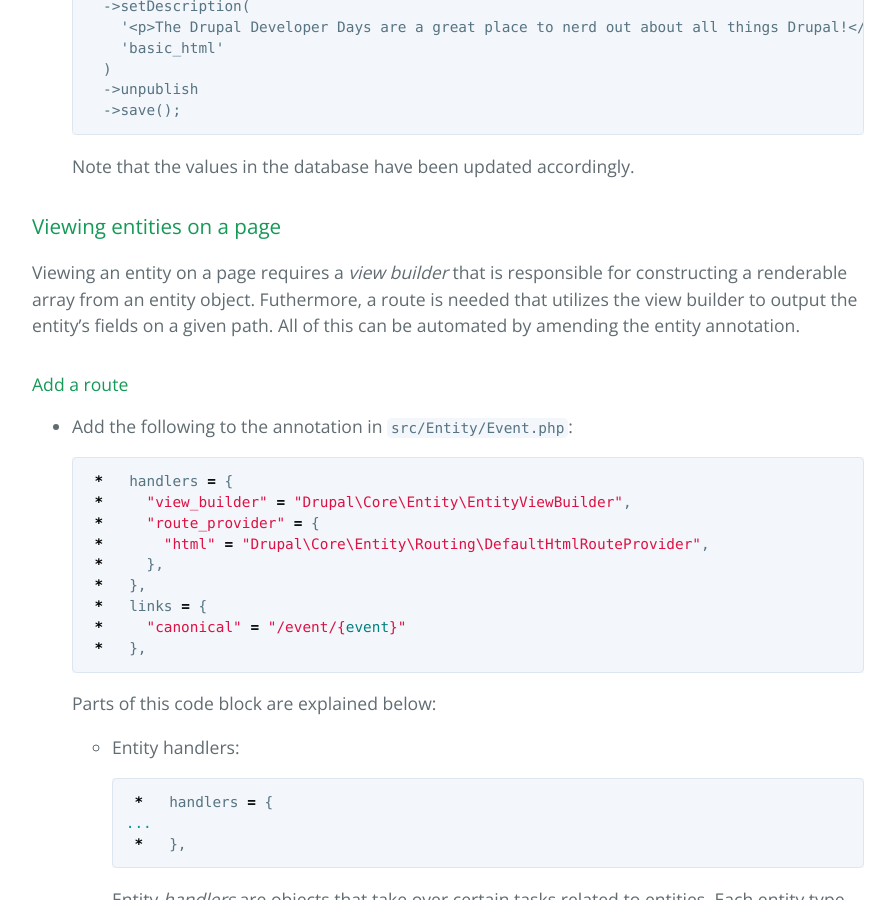
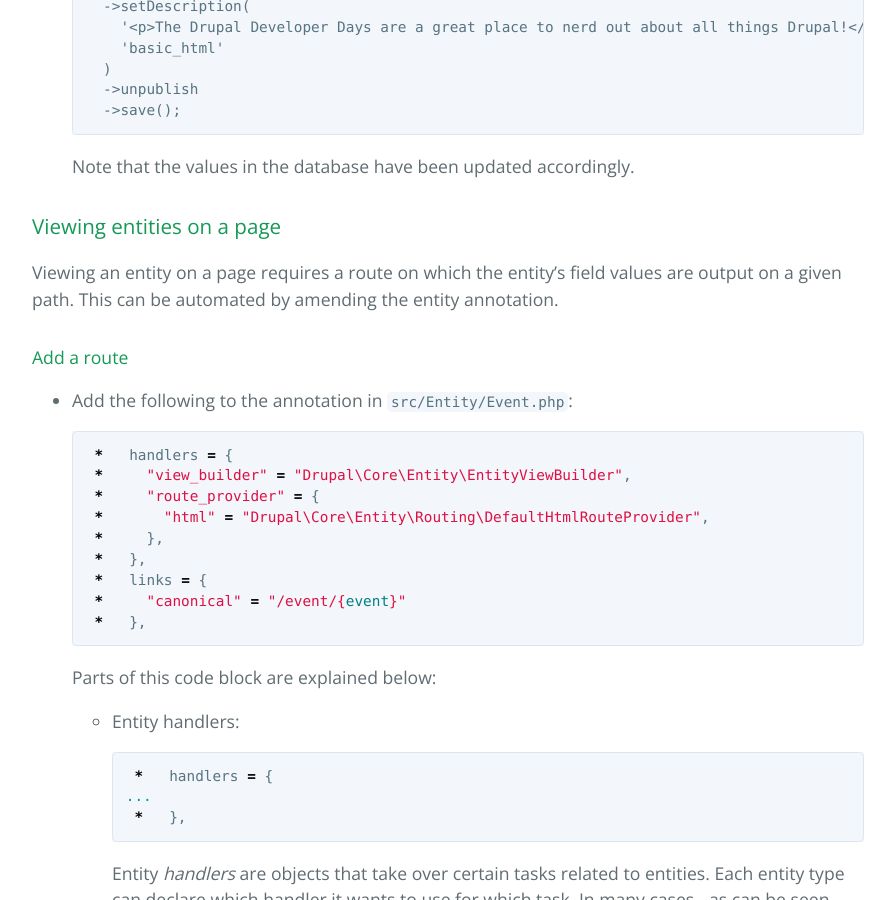
Before and after one commit to drupal-entity-training/event, a Jekyll site: the page built from index.md, in a window 1280 px wide and 900 px high, scrolled down 14357 px. Shown: the whole window, without its empty margins (192-1087 px from the left). Built offline with Jekyll 4.4.1, drawn with Linux system fonts in a browser that asks for light colours.

```diff
--- a/index.md
+++ b/index.md
@@ -638,10 +638,8 @@ interface
 
 ### Viewing entities on a page
 
-Viewing an entity on a page requires a _view builder_ that is responsible for
-constructing a renderable array from an entity object. Futhermore, a route is
-needed that utilizes the view builder to output the entity's fields on a given
-path. All of this can be automated by amending the entity annotation.
+Viewing an entity on a page requires a route on which the entity's field values
+are output on a given path. This can be automated by amending the entity annotation.
 
 #### Add a route
 
```
